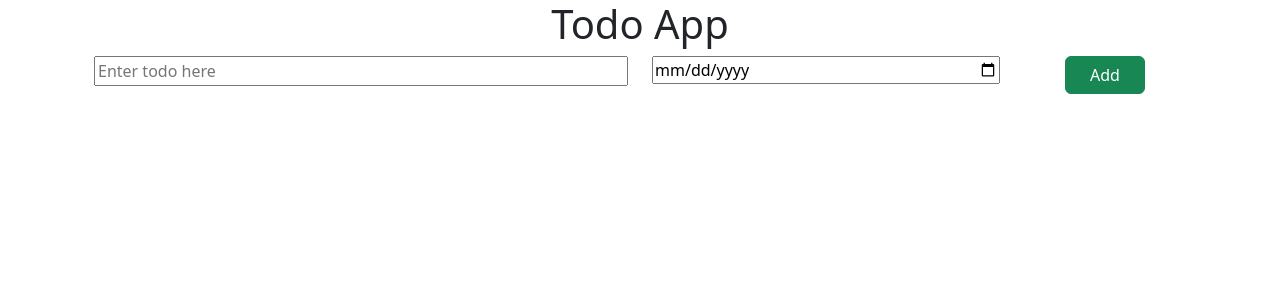
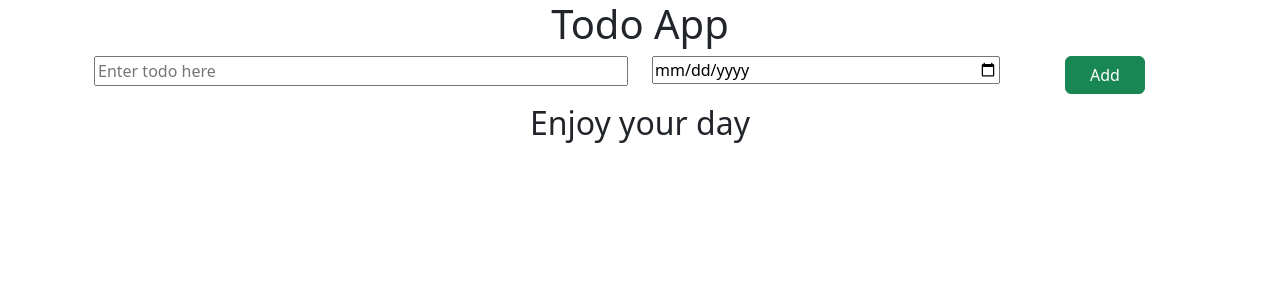
Before and after one commit to shreyaa-03/ReactJS, a React (Vite) app in the folder todo-app/: page / in a window 1280 px wide. Shown: the top 300 px of the page. Built offline with nearby package versions, Linux system fonts and the light colour scheme.

Commit message:
todo-done

```diff
--- a/todo-app/src/App.jsx
+++ b/todo-app/src/App.jsx
@@ -2,25 +2,25 @@ import AppName from "./components/AppName";
 import AddTodo from "./components/AddTodo";
 import TodoItems from "./components/TodoItems";
 import { useState } from "react";
+import Message from "./components/Message";
 
 function App() {
-
-  let [todoItems, setTodoItems] = useState([])
+  let [todoItems, setTodoItems] = useState([]);
 
   const onClicked = (newItem, newDate) => {
     if (newItem && newDate) {
-      const newItems = [...todoItems, {name: newItem,due: newDate }]
-      setTodoItems(newItems)
-      console.log(event.target.value)
+      const newItems = [...todoItems, { name: newItem, due: newDate }];
+      setTodoItems(newItems);
+      console.log(event.target.value);
     } else {
-      alert("Enter both: Name and date")
+      alert("Enter both: Name and date");
     }
-
-  }
+  };
   return (
     <center className="container">
       <AppName></AppName>
       <AddTodo handleOnClick={onClicked}></AddTodo>
+      {todoItems.length === 0 && <Message></Message>}
       <TodoItems todoItems={todoItems} setTodoItems={setTodoItems}></TodoItems>
     </center>
   );
--- /dev/null
+++ b/todo-app/src/components/Message.jsx
@@ -0,0 +1,8 @@
+/* eslint-disable react/prop-types */
+export default function Message() {
+  return (
+    <div>
+      <h2>Enjoy your day</h2>
+    </div>
+  );
+}
```
Also changed, not shown: 1 other file (tests, documents, lock files or other folders).
